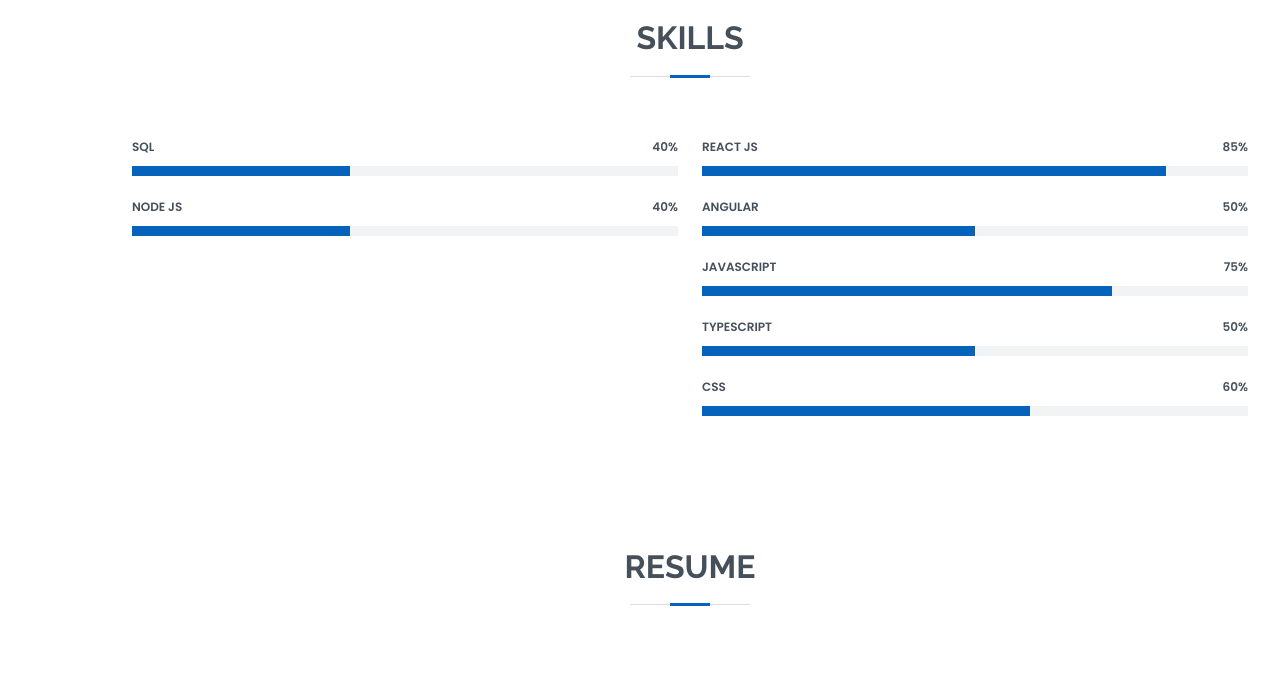
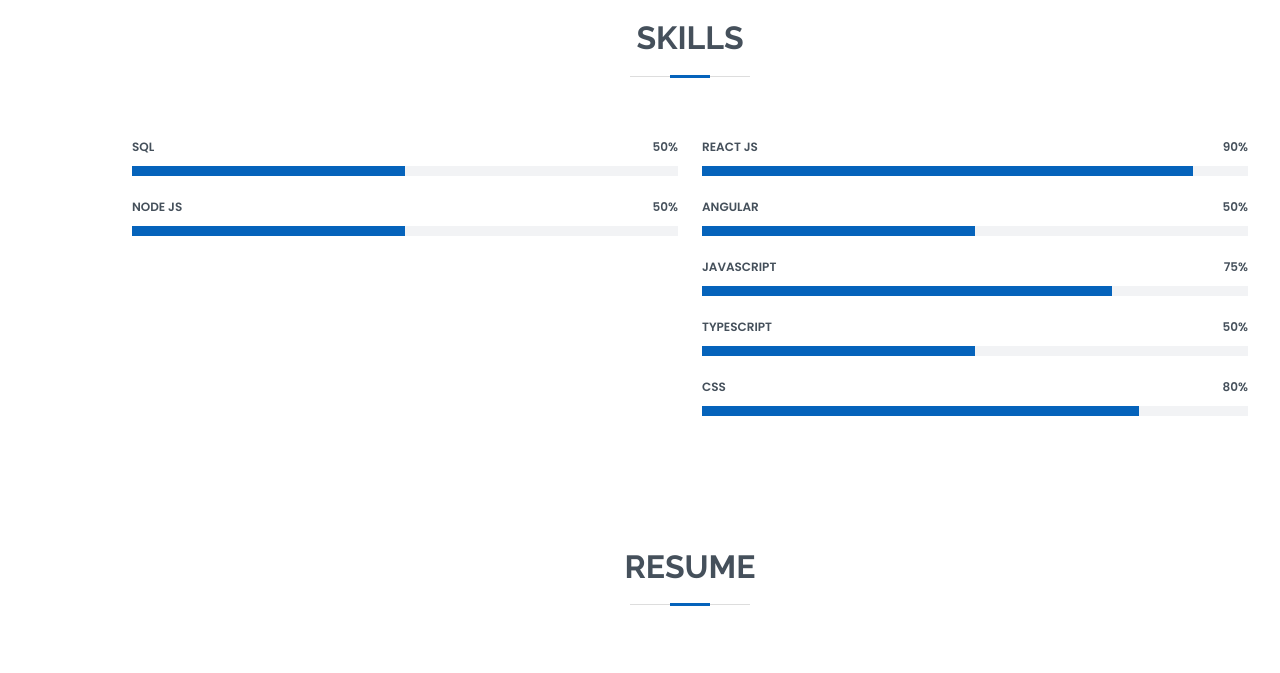
Before and after one commit to dhanashree2112/Portfolio, a plain HTML site: page index.html in a window 1280 px wide. Shown: the part 1360-2033 px from the top of the page. Drawn offline with nearby package versions, Linux system fonts and the light colour scheme.

Commit message:
Update index.html

```diff
--- a/index.html
+++ b/index.html
@@ -126,25 +126,25 @@
           <div class="col-lg-6">
 
            <div class="progress">
-              <span class="skill">SQL <i class="val">40%</i></span>
+              <span class="skill">SQL <i class="val">50%</i></span>
               <div class="progress-bar-wrap">
-                <div class="progress-bar" role="progressbar" aria-valuenow="40" aria-valuemin="0" aria-valuemax="100"></div>
+                <div class="progress-bar" role="progressbar" aria-valuenow="50" aria-valuemin="0" aria-valuemax="100"></div>
               </div>
             </div>
 
             <div class="progress">
-              <span class="skill">Node js <i class="val">40%</i></span>
+              <span class="skill">Node js <i class="val">50%</i></span>
               <div class="progress-bar-wrap">
-                <div class="progress-bar" role="progressbar" aria-valuenow="40" aria-valuemin="0" aria-valuemax="100"></div>
+                <div class="progress-bar" role="progressbar" aria-valuenow="50" aria-valuemin="0" aria-valuemax="100"></div>
               </div>
             </div>
           </div>
 
           <div class="col-lg-6">
             <div class="progress">
-              <span class="skill">React JS <i class="val">85%</i></span>
+              <span class="skill">React JS <i class="val">90%</i></span>
               <div class="progress-bar-wrap">
-                <div class="progress-bar" role="progressbar" aria-valuenow="85" aria-valuemin="0" aria-valuemax="100"></div>
+                <div class="progress-bar" role="progressbar" aria-valuenow="90" aria-valuemin="0" aria-valuemax="100"></div>
               </div>
             </div>
             <div class="progress">
@@ -167,9 +167,9 @@
               </div>
             </div>
             <div class="progress">
-              <span class="skill">CSS <i class="val">60%</i></span>
+              <span class="skill">CSS <i class="val">80%</i></span>
               <div class="progress-bar-wrap">
-                <div class="progress-bar" role="progressbar" aria-valuenow="60" aria-valuemin="0" aria-valuemax="100"></div>
+                <div class="progress-bar" role="progressbar" aria-valuenow="80" aria-valuemin="0" aria-valuemax="100"></div>
               </div>
             </div>
 
```
